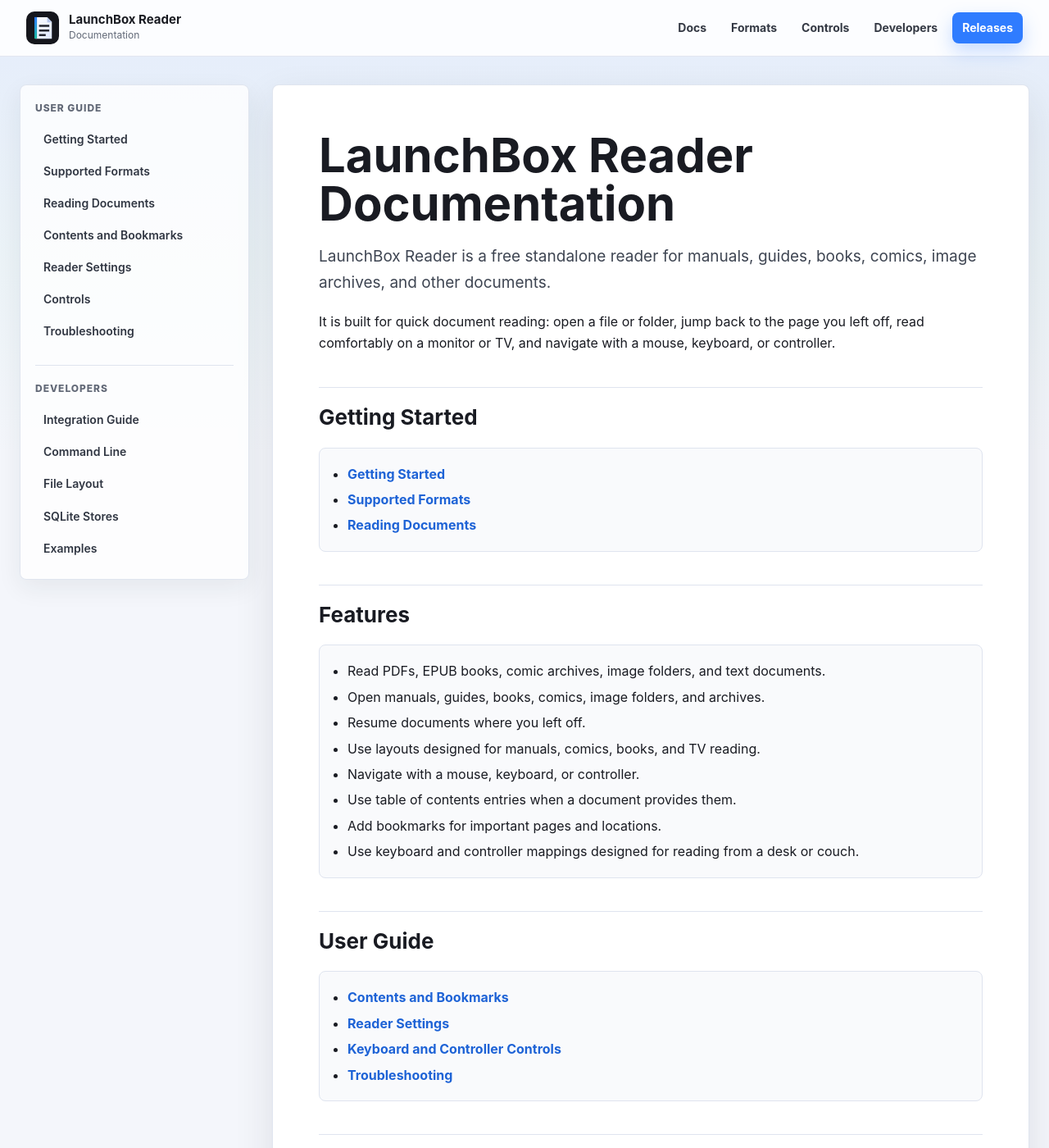
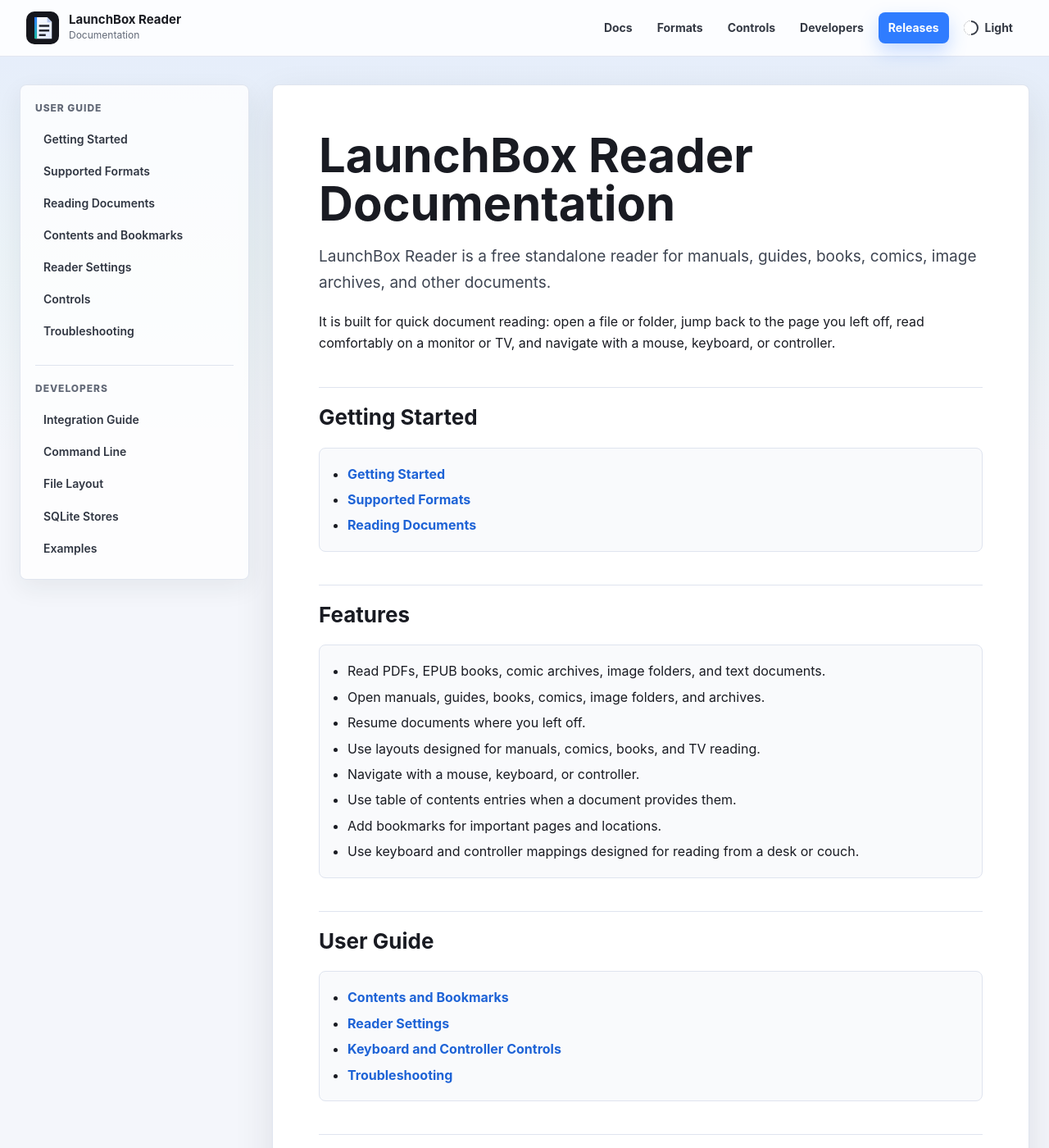
Before and after one commit to unbrokensoftware/launchbox-reader-releases, a Jekyll site: the page built from docs/index.md, in a window 1280 px wide and 1400 px high. Shown: the whole window at 82% size. Built offline with Jekyll 4.4.1, drawn with Linux system fonts in a browser that asks for light colours.

Commit message:
Add documentation theme toggle

```diff
--- a/docs/_layouts/default.html
+++ b/docs/_layouts/default.html
@@ -7,6 +7,13 @@
     <meta name="description" content="{{ page.description | default: site.description }}">
     <link rel="icon" href="{{ '/assets/img/reader-mark.svg' | relative_url }}" type="image/svg+xml">
     <link rel="stylesheet" href="{{ '/assets/css/style.css' | relative_url }}">
+    <script>
+      (function () {
+        var saved = localStorage.getItem("reader-docs-theme");
+        var prefersDark = window.matchMedia && window.matchMedia("(prefers-color-scheme: dark)").matches;
+        document.documentElement.dataset.theme = saved || (prefersDark ? "dark" : "light");
+      })();
+    </script>
   </head>
   <body>
     <header class="site-header">
@@ -23,6 +30,10 @@
         <a href="{{ '/controls.html' | relative_url }}">Controls</a>
         <a href="{{ '/developers/' | relative_url }}">Developers</a>
         <a class="download-link" href="https://github.com/unbrokensoftware/launchbox-reader-releases/releases">Releases</a>
+        <button class="theme-toggle" type="button" aria-label="Toggle dark mode" aria-pressed="false">
+          <span class="theme-toggle-icon" aria-hidden="true"></span>
+          <span class="theme-toggle-text">Theme</span>
+        </button>
       </nav>
     </header>
 
@@ -59,5 +70,6 @@
       <span>LaunchBox Reader is free to use and proprietary software.</span>
       <a href="https://github.com/unbrokensoftware/launchbox-reader-releases">Release repository</a>
     </footer>
+    <script src="{{ '/assets/js/theme.js' | relative_url }}"></script>
   </body>
 </html>
--- a/docs/assets/css/style.css
+++ b/docs/assets/css/style.css
@@ -12,6 +12,21 @@
   --coral: #ef7355;
   --shadow: 0 18px 48px rgba(34, 38, 48, 0.11);
   --radius: 8px;
+}
+
+:root[data-theme="dark"] {
+  --bg: #101219;
+  --ink: #eef2fb;
+  --muted: #aab3c2;
+  --panel: #171a23;
+  --panel-soft: #1d2230;
+  --line: #303746;
+  --code-bg: #0b0d12;
+  --code-ink: #f3f7ff;
+  --brand: #77a6ff;
+  --teal: #35d0bd;
+  --coral: #ff9478;
+  --shadow: 0 18px 48px rgba(0, 0, 0, 0.34);
 }
 
 * {
@@ -34,9 +49,19 @@ body {
   line-height: 1.65;
 }
 
+:root[data-theme="dark"] body {
+  background:
+    linear-gradient(180deg, rgba(119, 166, 255, 0.14), rgba(53, 208, 189, 0.07) 320px, transparent 600px),
+    var(--bg);
+}
+
 a {
   color: #1e63d6;
   text-decoration: none;
+}
+
+:root[data-theme="dark"] a {
+  color: #8fb7ff;
 }
 
 a:hover {
@@ -55,6 +80,11 @@ a:hover {
   background: rgba(255, 255, 255, 0.88);
   border-bottom: 1px solid rgba(223, 228, 239, 0.9);
   backdrop-filter: blur(18px);
+}
+
+:root[data-theme="dark"] .site-header {
+  background: rgba(18, 20, 28, 0.88);
+  border-bottom-color: rgba(48, 55, 70, 0.9);
 }
 
 .brand {
@@ -107,9 +137,17 @@ a:hover {
   font-weight: 650;
 }
 
+:root[data-theme="dark"] .top-nav a {
+  color: #dce4f4;
+}
+
 .top-nav a:hover {
   background: #edf2ff;
   text-decoration: none;
+}
+
+:root[data-theme="dark"] .top-nav a:hover {
+  background: #242b3b;
 }
 
 .top-nav .download-link {
@@ -118,8 +156,66 @@ a:hover {
   box-shadow: 0 10px 22px rgba(47, 124, 255, 0.26);
 }
 
+:root[data-theme="dark"] .top-nav .download-link {
+  color: #101219;
+  background: #9abbff;
+}
+
 .top-nav .download-link:hover {
   background: #1e67df;
+}
+
+:root[data-theme="dark"] .top-nav .download-link:hover {
+  background: #b1c9ff;
+}
+
+.theme-toggle {
+  display: inline-flex;
+  align-items: center;
+  gap: 8px;
+  min-height: 36px;
+  padding: 7px 12px;
+  color: #343944;
+  background: transparent;
+  border: 0;
+  border-radius: var(--radius);
+  font: inherit;
+  font-size: 14px;
+  font-weight: 650;
+  cursor: pointer;
+}
+
+.theme-toggle:hover {
+  background: #edf2ff;
+}
+
+:root[data-theme="dark"] .theme-toggle {
+  color: #dce4f4;
+}
+
+:root[data-theme="dark"] .theme-toggle:hover {
+  background: #242b3b;
+}
+
+.theme-toggle-icon {
+  position: relative;
+  width: 18px;
+  height: 18px;
+  border: 2px solid currentColor;
+  border-radius: 50%;
+}
+
+.theme-toggle-icon::after {
+  content: "";
+  position: absolute;
+  inset: -2px 7px -2px -2px;
+  background: var(--panel);
+  border-radius: 16px 0 0 16px;
+}
+
+:root[data-theme="dark"] .theme-toggle-icon::after {
+  inset: -2px -2px -2px 7px;
+  border-radius: 0 16px 16px 0;
 }
 
 .page-shell {
@@ -139,6 +235,11 @@ a:hover {
   border: 1px solid rgba(223, 228, 239, 0.95);
   border-radius: var(--radius);
   box-shadow: 0 10px 30px rgba(34, 38, 48, 0.07);
+}
+
+:root[data-theme="dark"] .sidebar {
+  background: rgba(23, 26, 35, 0.78);
+  border-color: rgba(48, 55, 70, 0.95);
 }
 
 .sidebar-section + .sidebar-section {
@@ -165,10 +266,19 @@ a:hover {
   font-weight: 600;
 }
 
+:root[data-theme="dark"] .sidebar a {
+  color: #dce4f4;
+}
+
 .sidebar a:hover {
   background: #edf2ff;
   color: #174ca8;
   text-decoration: none;
+}
+
+:root[data-theme="dark"] .sidebar a:hover {
+  background: #242b3b;
+  color: #b9ceff;
 }
 
 .content {
@@ -242,6 +352,11 @@ a:hover {
   border-radius: var(--radius);
 }
 
+:root[data-theme="dark"] .doc-card blockquote {
+  color: #dce6f5;
+  background: #1b302f;
+}
+
 .doc-card code {
   padding: 2px 6px;
   color: #242834;
@@ -249,6 +364,11 @@ a:hover {
   border-radius: 6px;
   font-family: "Cascadia Code", "SFMono-Regular", Consolas, monospace;
   font-size: 0.92em;
+}
+
+:root[data-theme="dark"] .doc-card code {
+  color: #e9effb;
+  background: #252b38;
 }
 
 .doc-card pre {
@@ -292,6 +412,11 @@ a:hover {
   font-size: 14px;
 }
 
+:root[data-theme="dark"] .doc-card th {
+  color: #f3f6fd;
+  background: #222838;
+}
+
 .doc-card tr:last-child td {
   border-bottom: 0;
 }
@@ -304,6 +429,10 @@ a:hover {
 .doc-card h1 + p {
   color: #3e4552;
   font-size: 19px;
+}
+
+:root[data-theme="dark"] .doc-card h1 + p {
+  color: #cbd4e4;
 }
 
 .doc-card h2 + ul {
--- /dev/null
+++ b/docs/assets/js/theme.js
@@ -0,0 +1,29 @@
+(function () {
+  var root = document.documentElement;
+  var button = document.querySelector(".theme-toggle");
+  var text = document.querySelector(".theme-toggle-text");
+
+  function applyTheme(theme) {
+    root.dataset.theme = theme;
+
+    if (button) {
+      button.setAttribute("aria-pressed", theme === "dark" ? "true" : "false");
+    }
+
+    if (text) {
+      text.textContent = theme === "dark" ? "Dark" : "Light";
+    }
+  }
+
+  applyTheme(root.dataset.theme || "light");
+
+  if (!button) {
+    return;
+  }
+
+  button.addEventListener("click", function () {
+    var nextTheme = root.dataset.theme === "dark" ? "light" : "dark";
+    localStorage.setItem("reader-docs-theme", nextTheme);
+    applyTheme(nextTheme);
+  });
+})();
```
